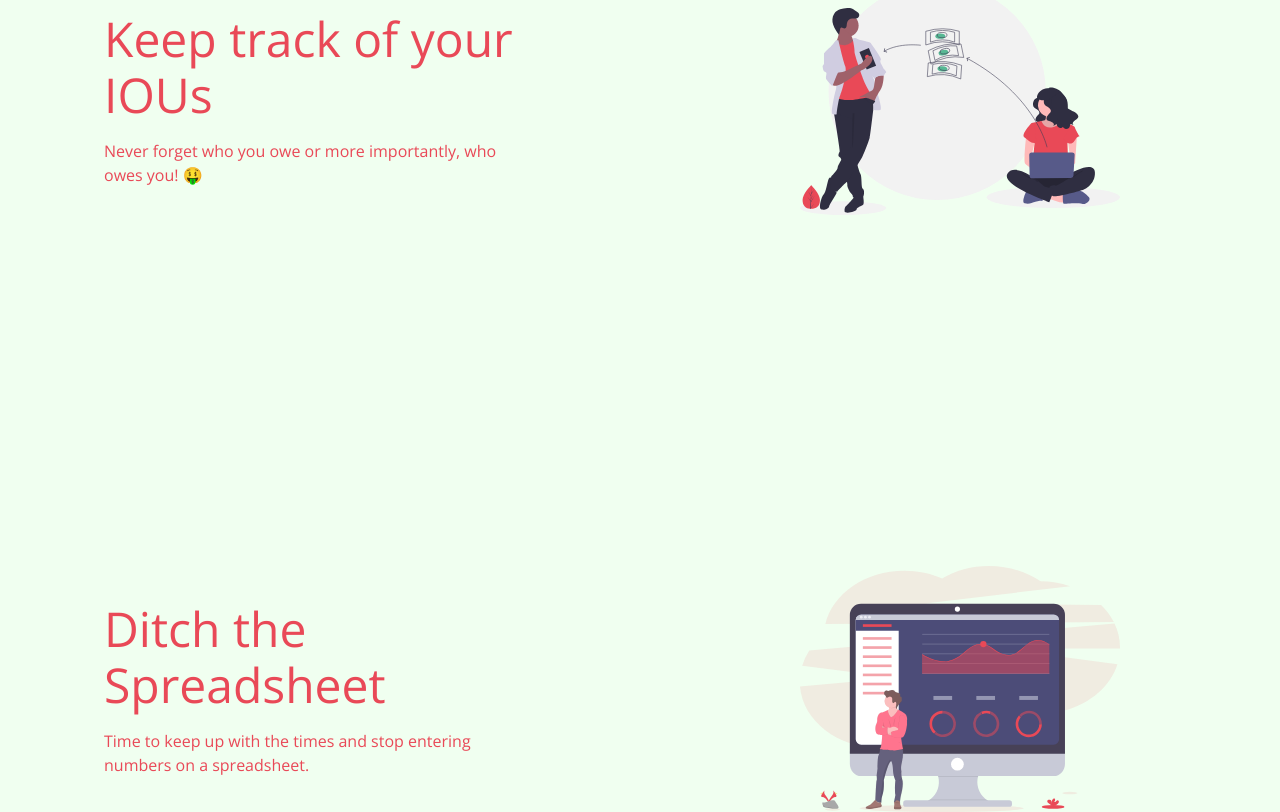
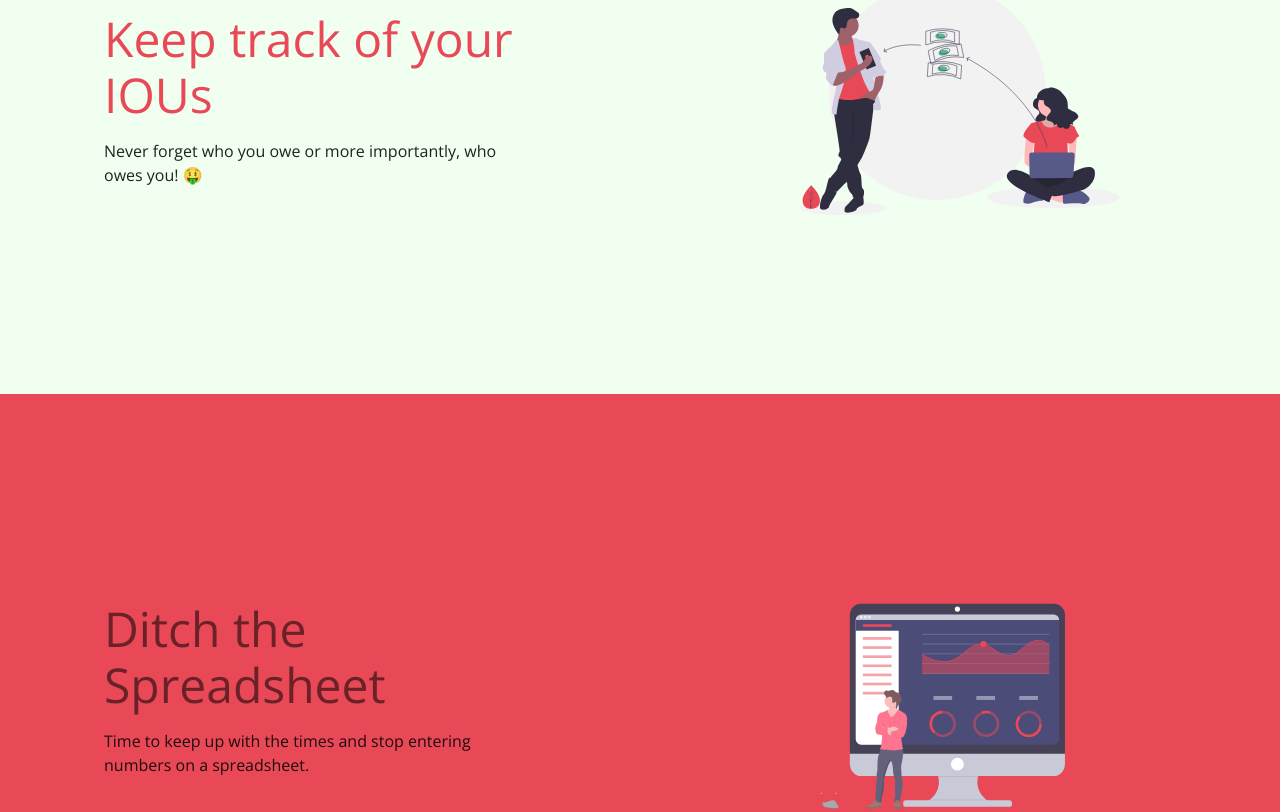
Before and after one commit to awalemandi/tally, a React (Create React App) app: page / in a window 1280 px wide. Shown: the part 260-1072 px from the top of the page. Built offline with nearby package versions, Linux system fonts and the light colour scheme.

Commit message:
alternated backgounds for sections

```diff
--- a/src/components/common/landingSection/Data.ts
+++ b/src/components/common/landingSection/Data.ts
@@ -17,7 +17,7 @@ export const sectionOne = {
 
 export const sectionTwo = {
     id: `dashboard`,
-    bgLight: true,
+    bgLight: false,
     header: `Ditch the Spreadsheet`,
     description: `Time to keep up with the times and stop entering numbers on a spreadsheet.`,
     image: dashboard,
@@ -35,7 +35,7 @@ export const sectionThree = {
 
 export const sectionFour = {
     id: `savings`,
-    bgLight: true,
+    bgLight: false,
     header: `Save more with Tally`,
     description: `Understand your spending habits and save more by learning about your trends.`,
     image: savings,
@@ -53,7 +53,7 @@ export const sectionFive = {
 
 export const sectionSix = {
     id: `couple`,
-    bgLight: true,
+    bgLight: false,
     header: `Make the most of Tally with new Duo`,
     description: `Be the financial power couple by sharing Tally premium.`,
     image: couple,
--- a/src/components/common/landingSection/LandingSection.tsx
+++ b/src/components/common/landingSection/LandingSection.tsx
@@ -2,9 +2,6 @@ import React from 'react';
 
 import { makeStyles } from '@material-ui/core/styles';
 import { Grid, Typography } from '@material-ui/core';
-
-import image1 from '../../../images/transfer.svg';
-// import video from '../../../videos/piggyVideo.mp4';
 
 interface SectionProps {
     id?: string;
@@ -63,10 +60,10 @@ function LandingSection({ id, bgLight, header, description, image, alt }: Sectio
 			<Grid item xs={12} sm={6}>
 				<div className={classes.contentWrapper}>
 					<div className={classes.textWrapper}>
-                    <Typography variant='h3' color={bgLight ? 'primary' : 'secondary'} className={classes.header}>
+                    <Typography variant='h3' color={bgLight ? 'primary' : 'textSecondary'} className={classes.header}>
 						{header}
 					</Typography>
-					<Typography variant='body1' color={bgLight ? 'primary' : 'secondary'} className={classes.description}>
+					<Typography variant='body1' color='inherit' className={classes.description}>
 					{description}
 					</Typography>
                     </div>
```
Also changed, not shown: 1 other file (tests, documents, lock files or other folders).
